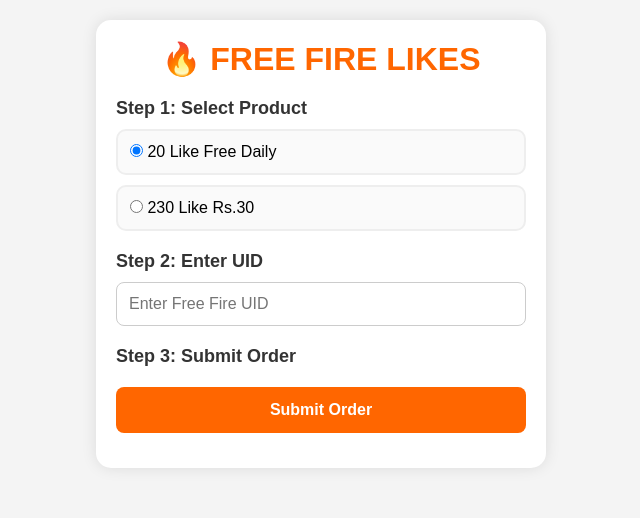
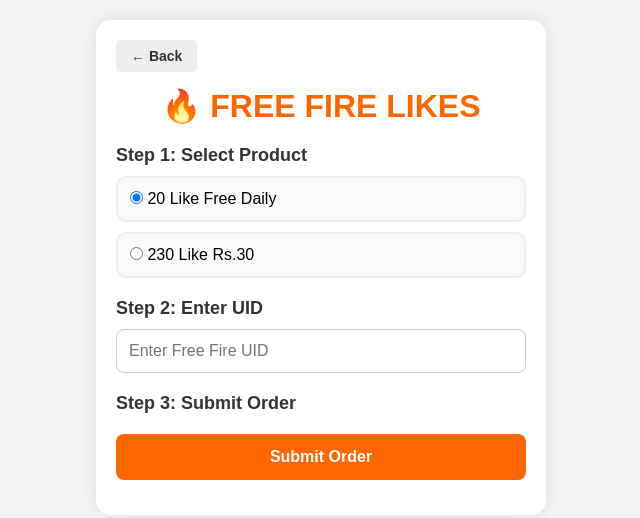
Before and after one commit to zyruff/gaulestore.com, a plain HTML site: page fflike.html in a window 1280 px wide. Shown: the whole page, without its empty margins (319-959 px from the left). Drawn offline with Linux system fonts and the light colour scheme; no server answers.

Commit message:
Add files via upload

```diff
--- a/fflike.html
+++ b/fflike.html
@@ -26,6 +26,20 @@ padding:20px;
 border-radius:15px;
 box-shadow:0 0 15px rgba(0,0,0,0.1);
 }
+
+/* Back Button Style */
+.back-btn {
+    display: inline-block;
+    padding: 8px 15px;
+    background: #eee;
+    color: #333;
+    text-decoration: none;
+    border-radius: 5px;
+    margin-bottom: 15px;
+    font-size: 14px;
+    font-weight: bold;
+}
+.back-btn:hover { background: #ddd; }
 
 h1{
 text-align:center;
@@ -90,6 +104,8 @@ font-weight:bold;
 <body>
 
 <div class="container">
+
+<a href="index.html" class="back-btn">← Back</a>
 
 <h1>🔥 FREE FIRE LIKES</h1>
 
```
